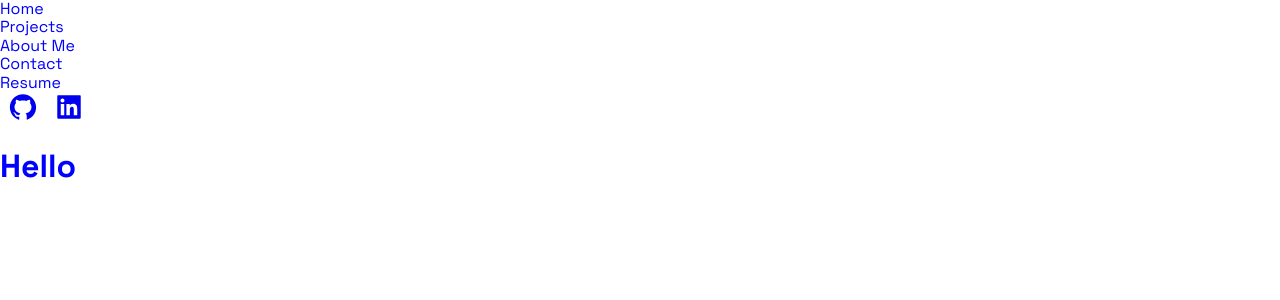
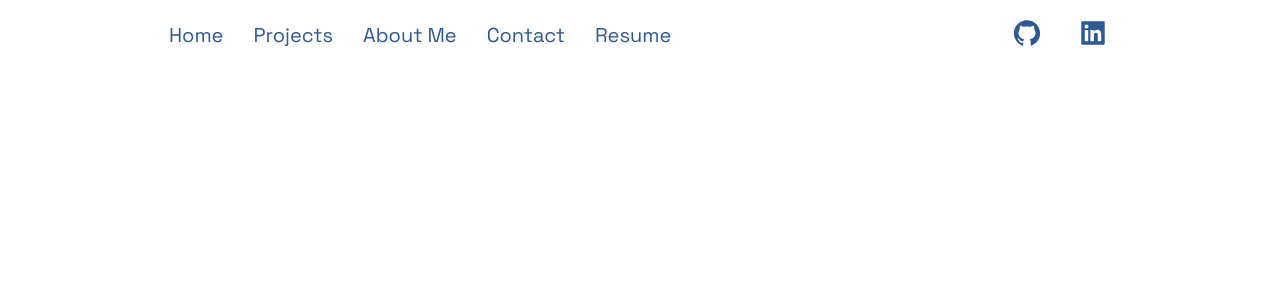
Before and after one commit to joshuascan/personal-portfolio, a Next.js app: page / in a window 1280 px wide. Shown: the top 300 px of the page. Built offline with nearby package versions, Linux system fonts and the light colour scheme.

Commit message:
adds styling to header

```diff
--- a/src/components/Header/HeaderStyles.js
+++ b/src/components/Header/HeaderStyles.js
@@ -1,13 +1,36 @@
 import styled from "styled-components";
 
-export const Container = styled.div``;
+export const Container = styled.div`
+  display: flex;
+  justify-content: space-around;
+  align-items: center;
+  /* margin: 1.6rem 0; */
+`;
 
-export const Div1 = styled.div``;
+export const Div1 = styled.div`
+  display: flex;
+`;
 
-export const Div2 = styled.div``;
+export const Div2 = styled.div`
+  display: flex;
+`;
 
-export const NavLink = styled.a``;
+export const NavLink = styled.a`
+  font-size: 2rem;
+  padding: 1.5rem;
+  transition: 0.5s ease;
+  &:hover {
+    opacity: 0.65;
+    cursor: pointer;
+  }
+`;
 
 export const SocialIcons = styled.a`
-  padding: 8px;
+  margin: 1.8rem;
+  color: ${(props) => props.theme.colors.primary};
+  transition: 0.5s ease;
+  &:hover {
+    opacity: 0.65;
+    transform: scale(1.3);
+  }
 `;
--- a/src/pages/index.js
+++ b/src/pages/index.js
@@ -1,11 +1,5 @@
 import { Layout } from "../layout/Layout";
 
 export default function Home() {
-  return (
-    <Layout>
-      <div>
-        <h1>Hello</h1>
-      </div>
-    </Layout>
-  );
+  return <Layout></Layout>;
 }
--- a/src/themes/default.js
+++ b/src/themes/default.js
@@ -5,8 +5,9 @@ export default {
     main: "Space Grotesk, sans serif",
   },
   colors: {
-    primary: "blue",
-    secondary: "red",
+    primary: "#2e5894",
+    // primary: "#223a7d",
+    secondary: "#333333",
   },
   breakpoints: {
     sm: "screen and (max-width: 640px)",
```
